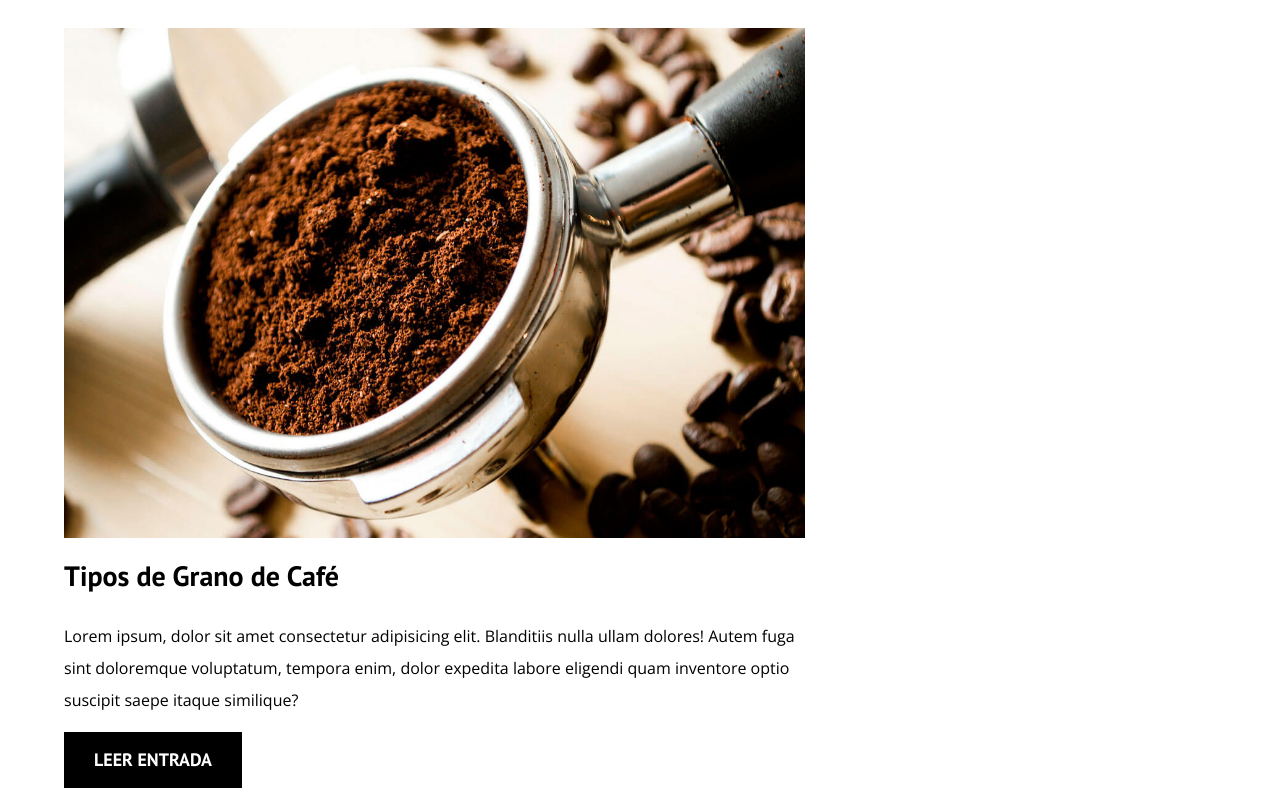
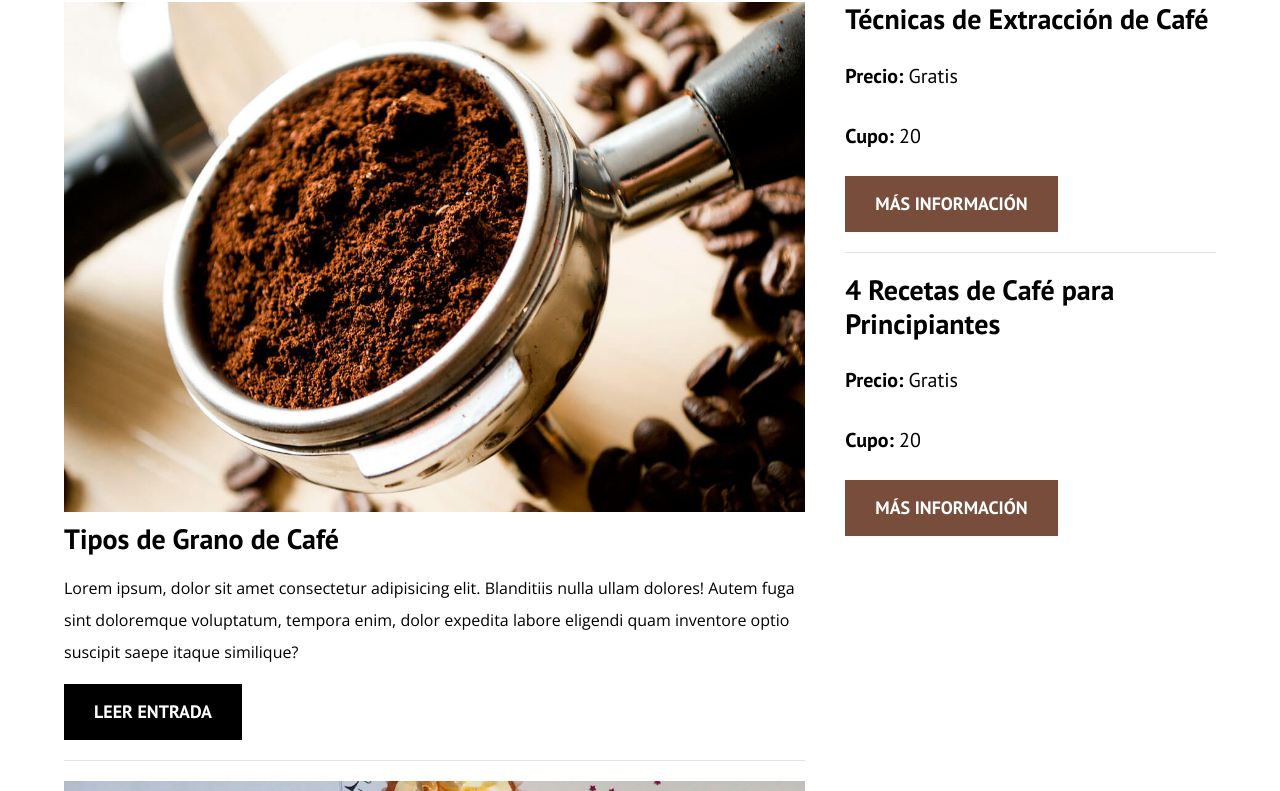
Before and after one commit to Yisusad/blog-cafe-page, a plain HTML site: page index.html in a window 1280 px wide. Shown: the part 700-1491 px from the top of the page. Drawn offline with nearby package versions, Linux system fonts and the light colour scheme.

Commit message:
Se terminó sección CURSOS Y FOOTER

```diff
--- a/css/estilos.css
+++ b/css/estilos.css
@@ -33,6 +33,7 @@ a {
 }
 h1,h2,h3,h4 {
     font-family: var(--fuenteHeading);
+    line-height: 1.2;
 }
 h1 {
     font-size: 4.8rem;
@@ -78,6 +79,9 @@ img {
     .header__texto{
         margin-top: 15rem;
     }
+}
+.barra {
+    padding-top: 3rem;
 }
 @media (min-width: 768px) {
    .barra {
@@ -144,3 +148,38 @@ img {
 .boton--primario {
     background-color: var(--negro);
 }
+/**Cursos y Talleres**/
+
+.boton--secundario {
+    background-color: var(--primario);
+}
+.cursos {
+    list-style: none;
+}
+.widget-curso {
+    border-bottom: 1px solid var(--grisClaro);
+    margin-bottom: 2rem;
+}
+.widget-curso:last-of-type {
+    border: none;
+    margin-bottom: 0;
+}
+.widget-curso__label {
+    font-family: var(--fuenteHeading);
+    font-weight: bold;
+}
+.widget-curso__info {
+    font-weight: normal;
+}
+.widget-curso__label,
+.widget-curso__info {
+    font-size: 2rem;
+}
+
+/**FOOTER**/
+
+.footer {
+    background-color: var(--negro);
+    padding-bottom: 3rem;
+    margin-top: 4rem;
+}
--- a/index.html
+++ b/index.html
@@ -68,7 +68,44 @@
         </main>
         <aside class="sidebar">
             <h3>Nuestros Cursos y Talleres</h3>
+
+            <ul class="cursos no-padding">
+                <li class="widget-curso">
+                    <h4 class="no-margin">Técnicas de Extracción de Café</h4>
+                    <p class="widget-curso__label">Precio:
+                        <span class="widget-curso__info">Gratis</span>
+                    </p>
+                    <p class="widget-curso__label">Cupo:
+                        <span class="widget-curso__info">20</span>
+                    </p>
+                    <a href="entrada.html" class="boton boton--secundario">Más Información</a>
+                </li>
+                <li class="widget-curso">
+                    <h4 class="no-margin">4 Recetas de Café para Principiantes</h4>
+                    <p class="widget-curso__label">Precio:
+                        <span class="widget-curso__info">Gratis</span>
+                    </p>
+                    <p class="widget-curso__label">Cupo:
+                        <span class="widget-curso__info">20</span>
+                    </p>
+                    <a href="entrada.html" class="boton boton--secundario">Más Información</a>
+                </li>
+            </ul>
         </aside>
     </div>
+    <footer class="footer">
+        <div class="contenedor">
+            <div class="barra">
+                <a class="logo" href="index.html">
+                    <h1 class="logo__nombre no-margin centrar-texto">Blog<span class="logo__bold">DeCafé</span></h1>
+                </a>
+                <nav class="navegacion">
+                    <a href="nosotros.html" class="navegacion_enlace">Nosotros</a>
+                    <a href="cursos.html" class="navegacion_enlace">Cursos</a>
+                    <a href="contacto.html" class="navegacion_enlace">Contacto</a>
+                </nav>
+            </div>
+        </div>
+    </footer>
 </body>
 </html>
```
